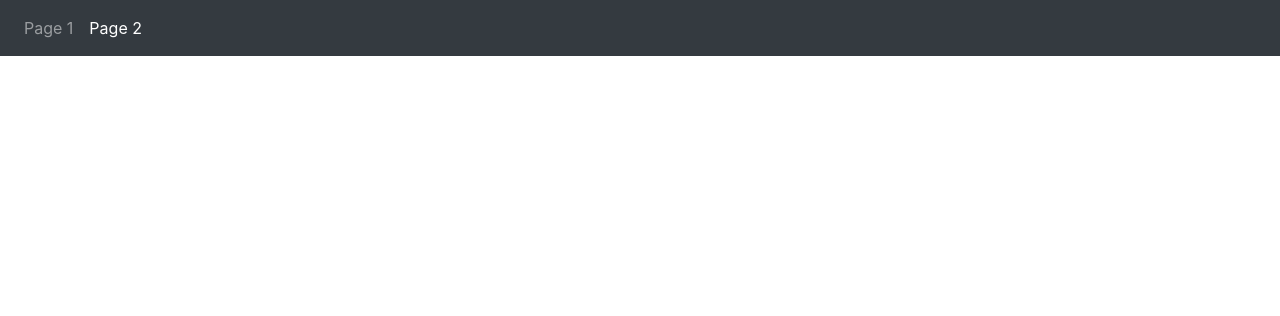
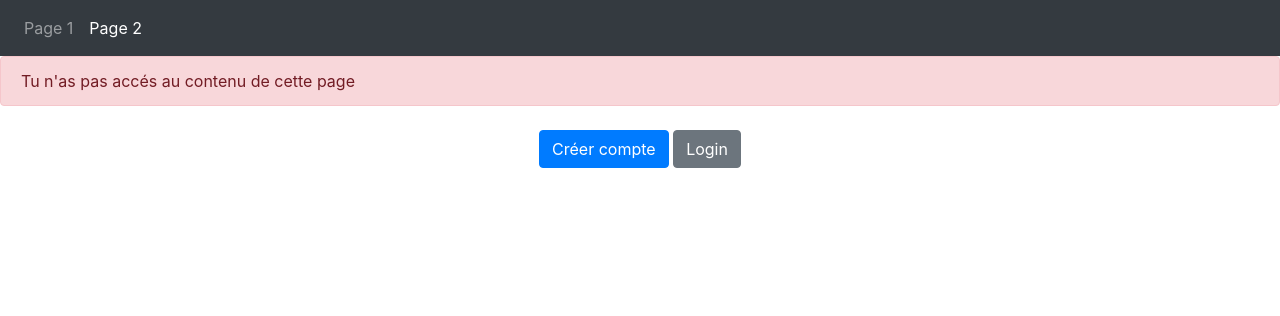
Before and after one commit to d-vale/ProgServ_Authentification, a PHP site: page /page2_protected.php in a window 1280 px wide. Shown: the top 316 px of the page. Run offline with PHP 8.4, Linux system fonts and the light colour scheme; some libraries are stand-ins or nearby versions.

Commit message:
Finalisation de l'exercice. Login fonctionnelle

```diff
--- a/page2_protected.php
+++ b/page2_protected.php
@@ -23,6 +23,22 @@
             </ul>
         </div>
     </nav>
+
+    <?php
+    session_start();
+    if (!isset($_SESSION['email'])) {
+        echo "<div class='alert alert-danger' role='alert'> Tu n'as pas accés au contenu de cette page</div>";
+        echo '<div class="mt-4 text-center">
+        <a href="register.php" class="btn btn-primary">Créer compte</a>
+        <a href="login.php" class="btn btn-secondary">Login</a>
+        </div>';
+    } else {
+        echo "<div class='container mt-5'>";
+        echo "<h2 class='text-center'>Bienvenue " . $_SESSION['prenom'] . "</h2>";
+        echo "<p class='text-center mt-3'>Tu as accès au contenu de cette page !</p>";
+        echo "</div>";
+    }
+    ?>
     <script src="https://code.jquery.com/jquery-3.5.1.slim.min.js"></script>
     <script src="https://cdn.jsdelivr.net/npm/@popperjs/core@2.5.4/dist/umd/popper.min.js"></script>
     <script src="https://stackpath.bootstrapcdn.com/bootstrap/4.5.2/js/bootstrap.min.js"></script>
```
